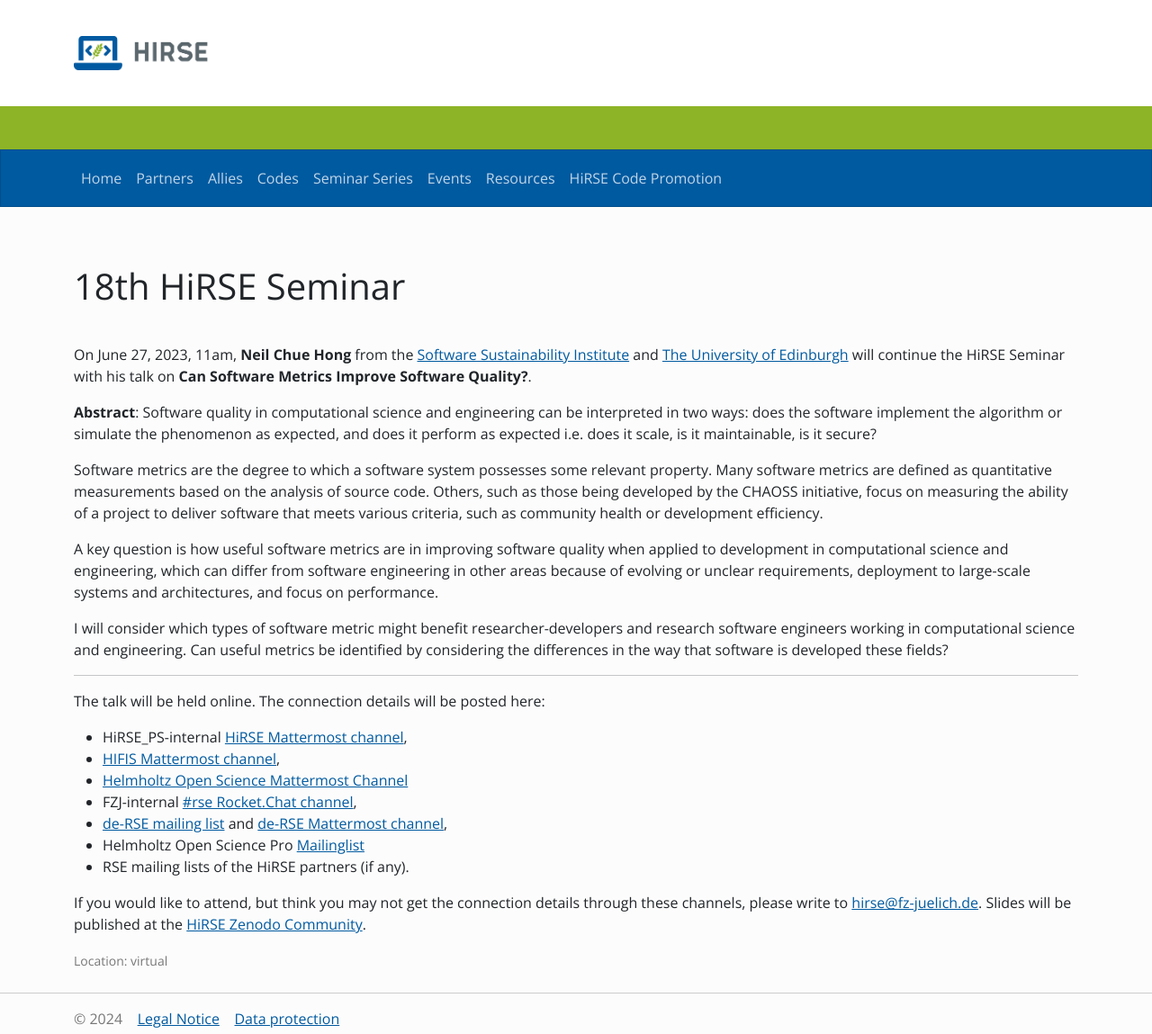
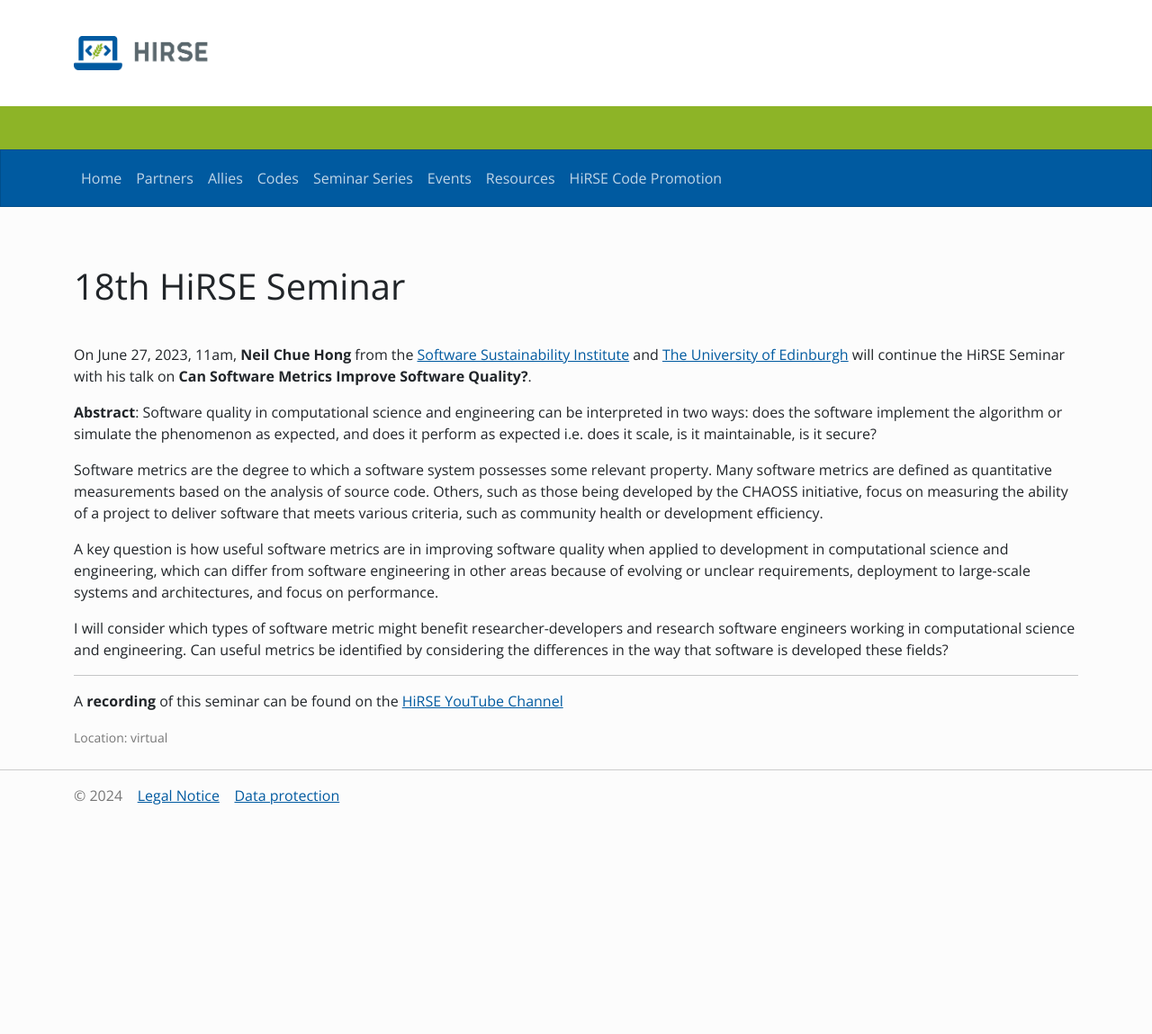
Before and after one commit to Helmholtz-HiRSE/helmholtz-hirse.github.io, a Jekyll site: the page built from _series/2023_06_27-seminar_18.md, in a window 1280 px wide. Shown: the whole page at 90% size. Built offline with Jekyll 4.4.1, drawn with Linux system fonts in a browser that asks for light colours; nearby versions of some CDN libraries; after the commit the page ends 901 px from its top, so only the background shows below that.

Commit message:
Update 2023_06_27-seminar_18.md

```diff
--- a/_series/2023_06_27-seminar_18.md
+++ b/_series/2023_06_27-seminar_18.md
@@ -20,15 +20,4 @@
 
 
 ***
-
-The talk will be held online. The connection details will be posted here:
-
-* HiRSE_PS-internal [HiRSE Mattermost channel](https://mattermost.hzdr.de/hirse),
-* [HIFIS Mattermost channel](https://mattermost.hzdr.de/hifis),
-* [Helmholtz Open Science Mattermost Channel](https://mattermost.hzdr.de/open-science)
-* FZJ-internal [#rse Rocket.Chat channel](https://chat.fz-juelich.de/channel/rse),
-* [de-RSE mailing list](https://de-rse.org/de/join.html) and [de-RSE Mattermost channel](https://chat.gwdg.de/channel/derse),
-* Helmholtz Open Science Pro [Mailinglist](https://os.helmholtz.de/en/newsroom/mailing-list/)
-* RSE mailing lists of the HiRSE partners (if any).
-
-If you would like to attend, but think you may not get the connection details through these channels, please write to [hirse@fz-juelich.de](mailto:hirse@fz-juelich.de). Slides will be published at the [HiRSE Zenodo Community](https://zenodo.org/communities/hirse/).
+A **recording** of this seminar can be found on the [HiRSE YouTube Channel](https://www.youtube.com/watch?v=S9FkESJF49c)
```
